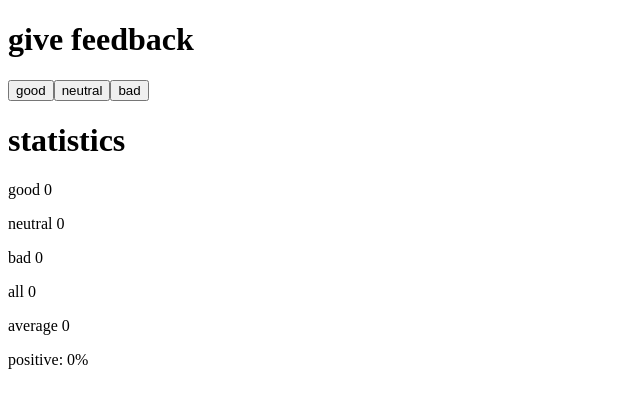
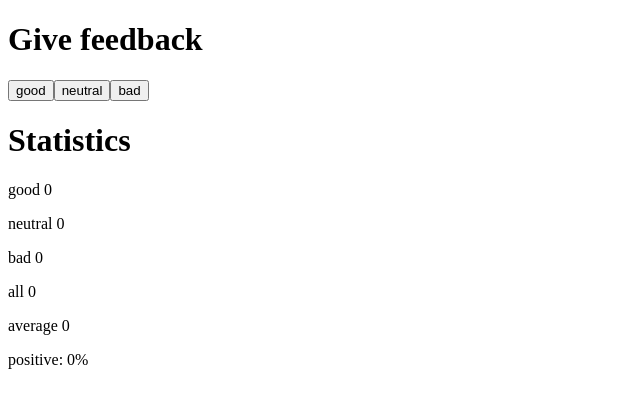
Before and after one commit to AlonHalali/fullstack-open, a React (Vite) app in the folder part1/unicafe/: page / in a window 1280 px wide. Shown: the top 408 px of the page, without its empty margins (0-640 px from the left). Built offline with nearby package versions, Linux system fonts and the light colour scheme.

Commit message:
Completion of Exercise 1.8

```diff
--- a/part1/unicafe/src/App.jsx
+++ b/part1/unicafe/src/App.jsx
@@ -1,4 +1,18 @@
 import {useState} from 'react'
+
+const Statistics = ({head, good, neutral, bad}) => {
+  const all = good + neutral + bad
+  return <>
+    <h1>{head}</h1>
+    <p>good {good}</p>
+    <p>neutral {neutral}</p>
+    <p>bad {bad}</p>
+
+    <p>all {all}</p>
+    <p>average {all === 0 ? 0 : (good - bad) / all}</p>
+    <p>positive: {all === 0 ? 0 : ((good)/(all))*100}%</p>
+  </>
+}
 
 const App = () => {
 
@@ -10,23 +24,16 @@ const App = () => {
   const handleNeutralClick = () => setNeutral(neutral + 1)
   const handleBadClick = () => setBad(bad + 1)
 
-  const all = good + neutral + bad
+
 
   return (
     <div>
-      <h1>give feedback</h1>
+      <h1>Give feedback</h1>
       <button onClick={handleGoodClick}>good</button>
       <button onClick={handleNeutralClick}>neutral</button>
       <button onClick={handleBadClick}>bad</button>
 
-      <h1>statistics</h1>
-      <p>good {good}</p>
-      <p>neutral {neutral}</p>
-      <p>bad {bad}</p>
-
-      <p>all {all}</p>
-      <p>average {all === 0 ? 0 : (good - bad) / all}</p>
-      <p>positive: {all === 0 ? 0 : ((good)/(all))*100}%</p>
+      <Statistics head="Statistics" good={good} neutral={neutral} bad={bad}/>
     </div>
   )
 }
```
